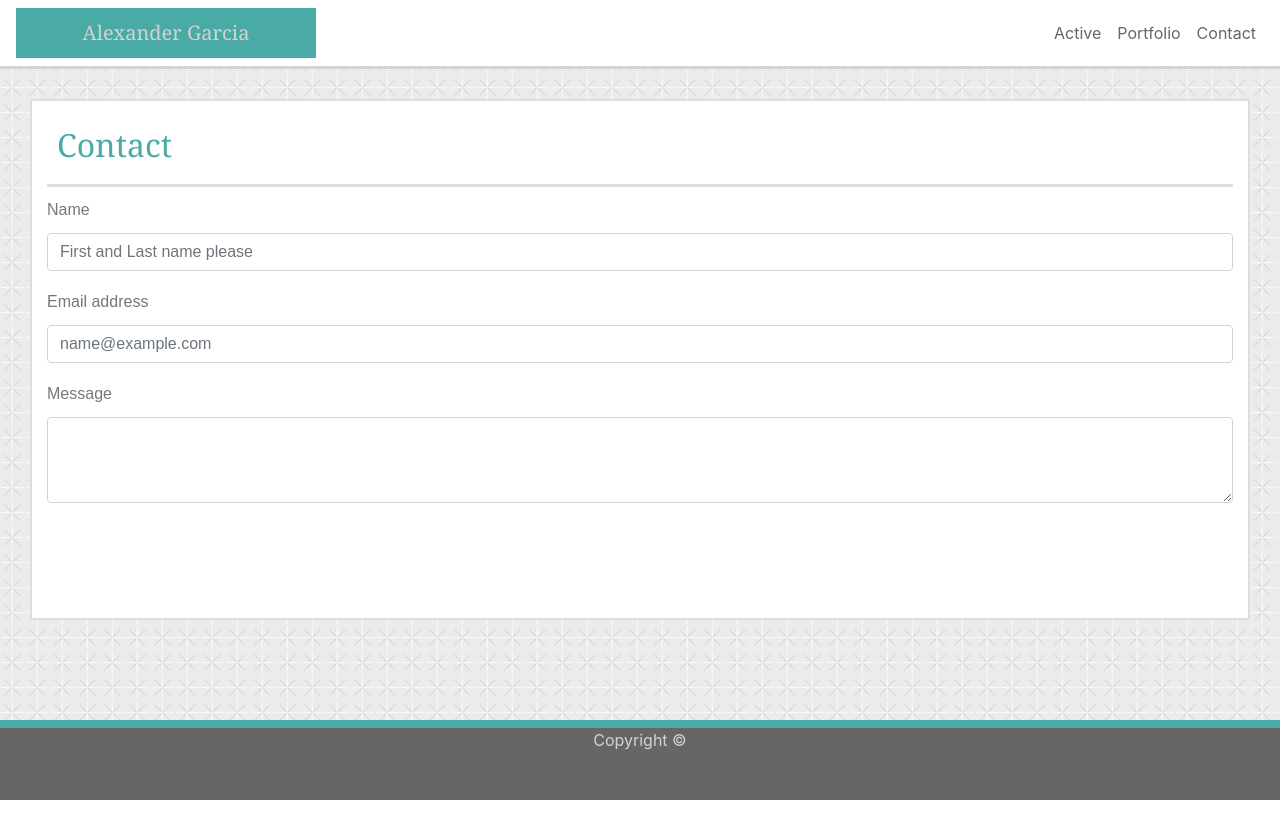
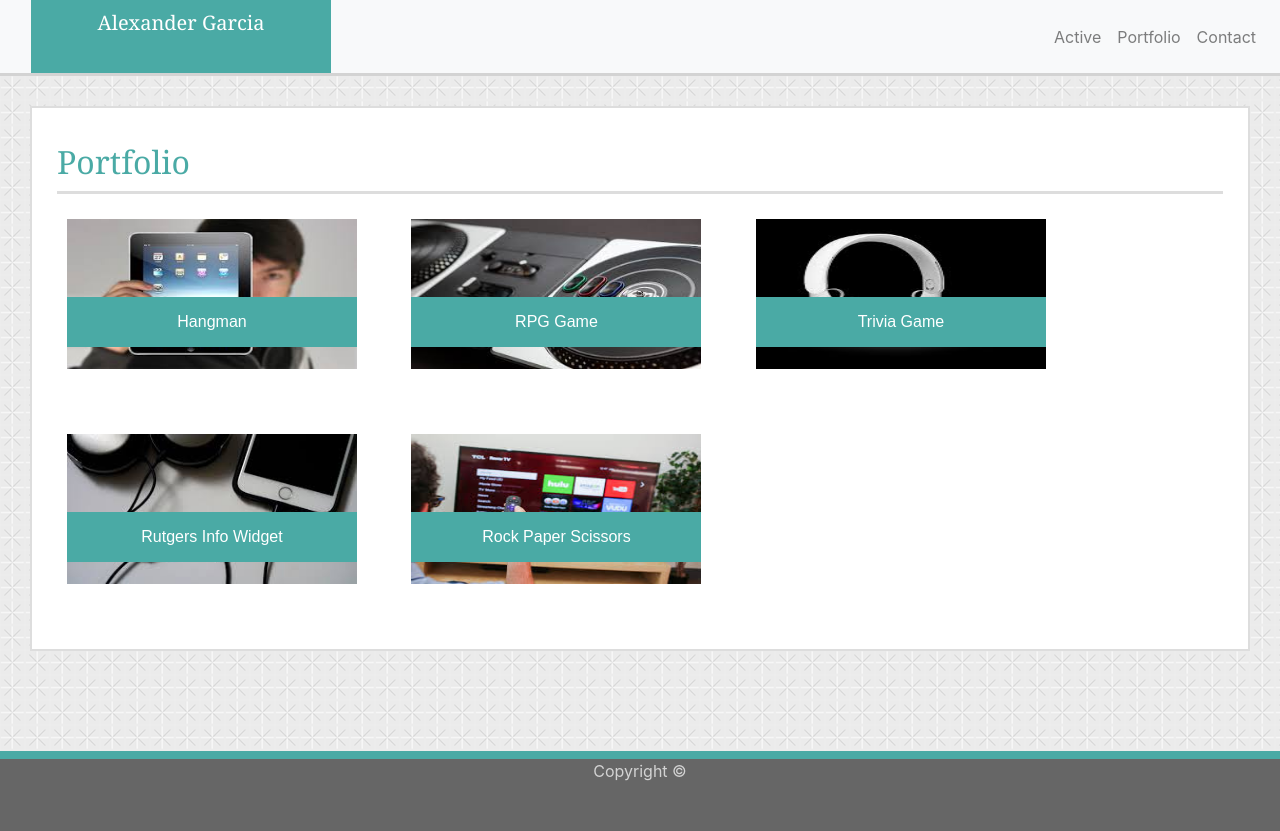
Before and after one commit to AlexPR704/recreate, a plain HTML site: page portfolio.html in a window 1280 px wide. Before the commit the page ends 800 px from the top, so only its background shows below. Drawn offline with nearby package versions, Linux system fonts and the light colour scheme.

Commit message:
Navbar set

```diff
--- a/custom.css
+++ b/custom.css
@@ -3,13 +3,16 @@ body {
     }
 
 .navbar-brand {
+    color: #ffffff !important;
     background-color: #4aaaa5;
     width: 300px;
+    height: 75px;
     text-align: center;
-    color: white;
-    margin: 0px;
+    margin-left: 15px;
+    margin-bottom: -8px;
     font-family: Georgia, 'Times New Roman', Times, serif;
     padding: 10px;
+    margin-top: -10px;
 }
 
 header {
@@ -102,3 +105,27 @@ img {
     padding: 10px 10px 20px 10px;
 
   }
+
+  .imageholder {
+    position: relative;
+    display: inline-block;
+    margin: 5px 10px 30px 10px;
+
+  }
+  .imageholder img {
+    display: block;
+    margin: 10px;
+
+  }
+
+  .imageholder p {
+    position: absolute;
+    top: 75%;
+    left: 10px;
+    right: 20px;
+    transform: translate(0, -80%);
+    text-align: center;
+    background-color: #4aaaa5;
+    color: white;
+    padding: 10px;
+}
--- a/portfolio.html
+++ b/portfolio.html
@@ -14,45 +14,52 @@
 
 <body>
     <div class="box">
-        <nav class="navbar navbar-expand-sm">
-            <a class="navbar-brand">Alexander Garcia</a>
-
-            <button class="navbar-toggler" data-toggle="collapse" data-target="#navbarMenu">
+        <nav class="navbar navbar-expand-lg navbar-light bg-light">
+            <a class="navbar-brand" >Alexander Garcia</a>
+            <button class="navbar-toggler" type="button" data-toggle="collapse" data-target="#navbarNav" aria-controls="navbarNav" aria-expanded="false" aria-label="Toggle navigation">
               <span class="navbar-toggler-icon"></span>
             </button>
-            <div class="collapse navbar-collapse" id="navbarMenu">
+            <div class="collapse navbar-collapse" id="navbarNav">
               <ul class="navbar-nav ml-auto">
                 <li class="nav-item">
-                        <a href="index.html" class="nav-link">Active</a>
+                  <a class="nav-link" href="index.html">Active <span class="sr-only">(current)</span></a>
                 </li>
                 <li class="nav-item">
-                        <a href="portfolio.html" class="nav-link">Portfolio</a>
+                  <a class="nav-link" href="portfolio.html">Portfolio</a>
                 </li>
                 <li class="nav-item">
-                        <a href="contact.html" class="nav-link">Contact</a>
+                  <a class="nav-link" href="contact.html">Contact</a>
                 </li>
               </ul>
             </div>
-
           </nav>
     </div>
     <div id="content">
-        <form>
-            <h2>Contact</h2>
-            <div class="form-group">
-                <label for="exampleFormControlInput1">Name</label>
-                <input type="email" class="form-control" id="exampleFormControlInput1"
-                    placeholder="First and Last name please">
+        <h2 id="bodytitle">Portfolio</h2>
+        <div id="portframe">
+            <div id="wrap">
+                <div class="imageholder">
+                    <img src="images/hangman.jpeg" class="img-responsive" alt="hangman" width="300" height="150">
+                    <p>Hangman</p>
                 </div>
-            <div class="form-group">
-                <label for="exampleFormControlInput1">Email address</label>
-                <input type="email" class="form-control" id="exampleFormControlInput1" placeholder="name@example.com">
+                <div class="imageholder">
+                    <img src="images/RPG game.jpeg" class="img-responsive" alt="RPG game" width="300" height="150">
+                    <p>RPG Game</p>
                 </div>
-            <div class="form-group">
-                <label for="exampleFormControlTextarea1">Message</label>
-                <textarea class="form-control" id="exampleFormControlTextarea1" rows="3"></textarea>
+                <div class="imageholder">
+                    <img src="images/trivia2.jpeg" class="img-responsive" alt="Trivia Game" width="300" height="150">
+                    <p>Trivia Game</p>
                 </div>
-        </form>
+                <div class="imageholder">
+                    <img src="images/Rutgers.jpeg" class="img-responsive" alt="Rutgers info widget" width="300" height="150">
+                    <p>Rutgers Info Widget</p>
+                </div>
+                <div class="imageholder">
+                    <img src="images/rock2.jpeg" class="img-responsive" alt="Rock paper scissors" width="300" height="150">
+                    <p>Rock Paper Scissors</p>
+                </div>
+            </div>
+        </div>
     </div>
 
 
```
Also changed, not shown: contact.html (+7 -9 lines), index.html (+7 -9 lines). Lines whose indentation alone changed are shown as unchanged.
